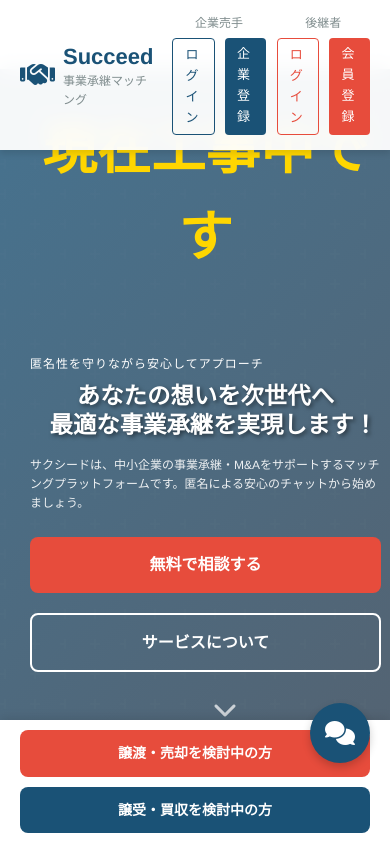
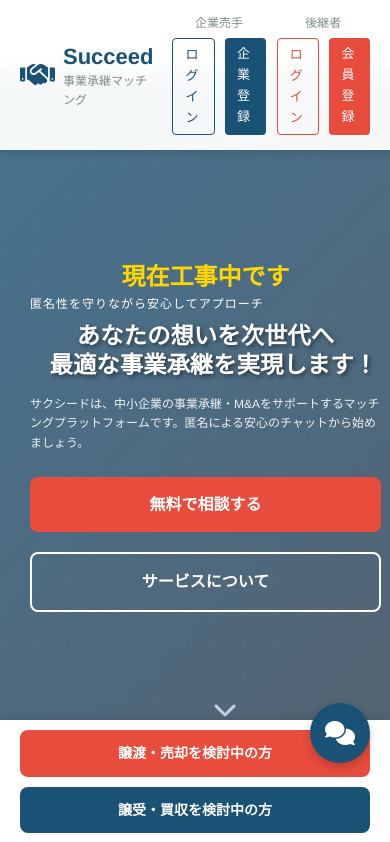
Before and after one commit to TaikiKoko/joinbizmatch, a Flask app: page / in a window 390 px wide. Shown: the part 1-843 px from the top of the page. Run offline with Flask 3, Linux system fonts and the light colour scheme; some libraries are stand-ins or nearby versions.

Commit message:
fix: 修正内容の説明

```diff
--- a/app/templates/main/index.html
+++ b/app/templates/main/index.html
@@ -236,6 +236,34 @@
             position: relative;
             left: 5mm;
         }
+
+        /* 工事中テキストのスタイル */
+        .under-construction-text {
+            text-align: center;
+            font-size: 3.4em;
+            font-weight: bold;
+            margin-bottom: 20px;
+            color: #FFD600;
+            padding-top: 40px;
+            position: relative;
+            z-index: 2;
+        }
+
+        @media (max-width: 768px) {
+            .under-construction-text {
+                font-size: 2em;
+                padding-top: 20px;
+                margin-bottom: 15px;
+            }
+        }
+
+        @media (max-width: 480px) {
+            .under-construction-text {
+                font-size: 1.5em;
+                padding-top: 15px;
+                margin-bottom: 10px;
+            }
+        }
     </style>
 </head>
 <body>
@@ -290,7 +318,7 @@
         <div class="hero-pattern"></div>
         <div class="container">
             <div class="hero-content">
-                <div style="text-align:center;font-size:3.4em;font-weight:bold;margin-bottom:10px;position:relative;top:-76px;color:#FFD600;">現在工事中です</div>
+                <div class="under-construction-text">現在工事中です</div>
                 <div class="hero-subtitle">匿名性を守りながら安心してアプローチ</div>
                 <h1 class="hero-title"><span class="nowrap">あなたの想いを次世代へ</span><br><span class="nowrap">最適な事業承継を実現します！</span></h1>
                 <p class="hero-description">サクシードは、中小企業の事業承継・M&Aをサポートするマッチングプラットフォームです。匿名による安心のチャットから始めましょう。</p>
```
